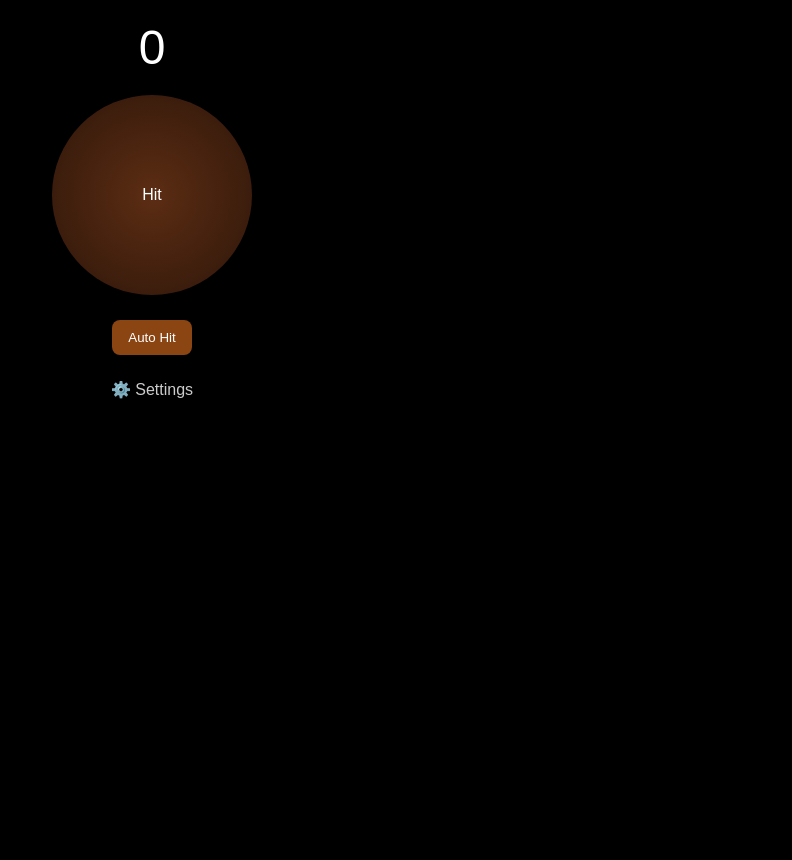
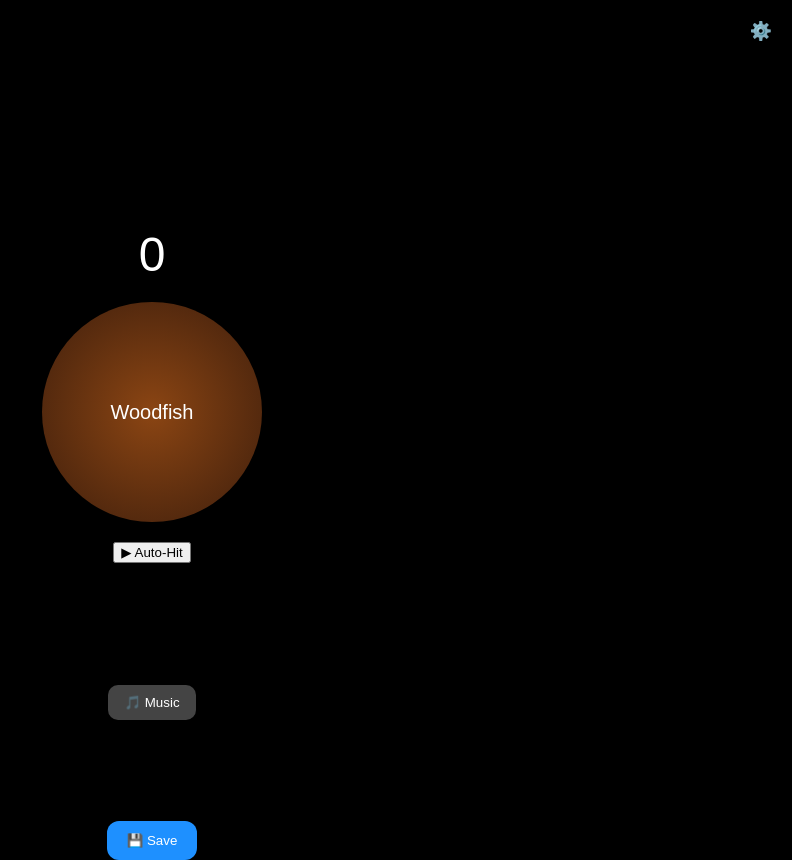
Before and after one commit to gaulogao/woodfish, a plain HTML site: page index.html in a window 1280 px wide. Shown: the whole page, without its empty margins (488-1280 px from the left). Before the commit the page ends 800 px from the top, so only its background shows below. Drawn offline with nearby package versions, Linux system fonts and the light colour scheme.

Commit message:
Update index.html

```diff
--- a/index.html
+++ b/index.html
@@ -6,44 +6,228 @@
   <meta name="viewport" content="width=device-width, initial-scale=1" />
   <script src="https://unpkg.com/react@18/umd/react.production.min.js" crossorigin></script>
   <script src="https://unpkg.com/react-dom@18/umd/react-dom.production.min.js" crossorigin></script>
-  <script src="https://unpkg.com/feather-icons"></script>
   <style>
-    body{margin:0;font-family:sans-serif;background:#000;color:#fff;text-align:center}
-    .woodfish{width:200px;height:200px;border-radius:50%;background:radial-gradient(circle,#5c2d13,#2e160a);margin:20px auto;display:flex;align-items:center;justify-content:center;color:#fff;cursor:pointer}
-    .counter{font-size:48px;margin:20px}
-    .jitter{animation:jitter 0.4s infinite alternate}
-    @keyframes jitter{from{transform:translateY(-1px)}to{transform:translateY(1px)}}
-    .btn{padding:10px 16px;margin:5px;border:none;border-radius:8px;cursor:pointer}
-    .btn-primary{background:#8B4513;color:#fff}
-    .btn-danger{background:#8B0000;color:#fff}
-    a{color:#ccc;text-decoration:none;display:block;margin-top:20px}
+    body {
+      margin: 0;
+      font-family: sans-serif;
+      background: #000;
+      color: #fff;
+      overflow: hidden;
+    }
+    .container {
+      display: flex;
+      flex-direction: column;
+      align-items: center;
+      justify-content: center;
+      height: 100vh;
+      position: relative;
+    }
+    .pray-words {
+      position: absolute;
+      top: 40px;
+      font-size: 20px;
+    }
+    .counter {
+      font-size: 48px;
+      margin-bottom: 10px;
+    }
+    .jitter {
+      animation: jitter 0.3s infinite alternate;
+    }
+    @keyframes jitter {
+      from { transform: translateY(-1px); }
+      to { transform: translateY(1px); }
+    }
+    .woodfish {
+      width: 220px;
+      height: 220px;
+      border-radius: 50%;
+      background: radial-gradient(circle, #8b4513, #3e1e0c);
+      display: flex;
+      align-items: center;
+      justify-content: center;
+      font-size: 20px;
+      margin: 10px;
+      cursor: pointer;
+      user-select: none;
+    }
+    .auto-switch {
+      margin: 10px;
+    }
+    .music-btn {
+      position: absolute;
+      bottom: 80px;
+      background: #444;
+      padding: 10px 16px;
+      border-radius: 10px;
+      border: none;
+      color: white;
+      cursor: pointer;
+    }
+    .save-btn {
+      position: absolute;
+      bottom: -60px;
+      background: #1e90ff;
+      padding: 12px 20px;
+      border-radius: 12px;
+      border: none;
+      color: white;
+      cursor: pointer;
+      transition: bottom 0.4s ease;
+    }
+    .save-btn.visible {
+      bottom: 20px;
+    }
+    .settings-link {
+      position: absolute;
+      top: 20px;
+      right: 20px;
+      color: #ccc;
+      text-decoration: none;
+      font-size: 18px;
+    }
   </style>
 </head>
 <body>
   <div id="root"></div>
   <script>
-    const {useState,useEffect,useRef} = React;
-    const STORAGE_KEY='@user_settings';
-    const defaultSettings={bgColor:'#000',language:'en',soundEnabled:true,hapticsEnabled:true,frequency:1,disarrayEnabled:false,showCounter:true,selectedMusic:'dabeizhou.mp3',prayWords:'',soundVolume:1,stopDuration:0,stopTimestamp:null};
-    function loadSettings(){try{const raw=localStorage.getItem(STORAGE_KEY);return raw?{...defaultSettings,...JSON.parse(raw)}:defaultSettings}catch(e){return defaultSettings}}
-    function saveSettings(p){localStorage.setItem(STORAGE_KEY,JSON.stringify(p))}
-    const MUSIC_TRACKS={'dabeizhou.mp3':"https://cdn.pixabay.com/download/audio/2022/03/15/audio_8e711a5f6d.mp3?filename=calm-meditation-110241.mp3",'guanshiyin.mp3':"https://cdn.pixabay.com/download/audio/2021/09/27/audio_6c50ccaa2a.mp3?filename=relaxing-meditation-10971.mp3"};
-    function useAudio(url,enabled,vol){const ref=useRef();useEffect(()=>{if(url){ref.current=new Audio(url);ref.current.loop=true}},[url]);useEffect(()=>{if(ref.current){ref.current.volume=vol}},[vol]);useEffect(()=>{if(!ref.current)return;if(enabled){ref.current.play().catch(()=>{})}else{ref.current.pause();ref.current.currentTime=0}},[enabled,url]);return ref}
-    function App(){const [settings,setSettings]=useState(loadSettings());const [count,setCount]=useState(Number(localStorage.getItem('count')||0));const [auto,setAuto]=useState(false);const timer=useRef();const startTime=useRef();
-      const player=useAudio(MUSIC_TRACKS[settings.selectedMusic],auto&&settings.soundEnabled,settings.soundVolume);
-      useEffect(()=>{document.body.style.background=settings.bgColor},[settings.bgColor]);
-      function hit(){setCount(c=>{localStorage.setItem('count',c+1);return c+1});if(settings.hapticsEnabled&&navigator.vibrate)navigator.vibrate(40)}
-      function startAuto(){startTime.current=Date.now();setAuto(true)}
-      function stopAuto(){setAuto(false);if(timer.current)clearInterval(timer.current)}
-      useEffect(()=>{if(!auto){if(timer.current)clearInterval(timer.current);return}hit();timer.current=setInterval(()=>{if(settings.stopDuration&&((Date.now()-startTime.current)/60000)>=settings.stopDuration)stopAuto();else if(settings.stopTimestamp&&Date.now()>=settings.stopTimestamp)stopAuto();else hit()},settings.frequency*1000);return()=>clearInterval(timer.current)},[auto,settings])
-      return React.createElement('div',null,
-        settings.prayWords&&React.createElement('div',null,settings.prayWords),
-        settings.showCounter&&React.createElement('div',{className:'counter'+(settings.disarrayEnabled?' jitter':'')},count),
-        React.createElement('div',{className:'woodfish',onClick:hit},'Hit'),
-        !auto?React.createElement('button',{className:'btn btn-primary',onClick:startAuto},'Auto Hit'):React.createElement('button',{className:'btn btn-danger',onClick:stopAuto},'Stop'),
-        React.createElement('a',{href:'settings.html'},'⚙️ Settings')
-      )}
-    ReactDOM.createRoot(document.getElementById('root')).render(React.createElement(App));
+    const { useState, useEffect, useRef } = React;
+
+    const STORAGE_KEY = "@user_settings";
+    const defaultSettings = {
+      bgColor: "#000",
+      language: "en",
+      soundEnabled: true,
+      hapticsEnabled: true,
+      frequency: 1,
+      disarrayEnabled: false,
+      showCounter: true,
+      selectedMusic: "dabeizhou.mp3",
+      prayWords: "",
+      soundVolume: 1,
+      stopDuration: 0,
+      stopTimestamp: null
+    };
+
+    function loadSettings() {
+      try {
+        const raw = localStorage.getItem(STORAGE_KEY);
+        return raw ? { ...defaultSettings, ...JSON.parse(raw) } : defaultSettings;
+      } catch {
+        return defaultSettings;
+      }
+    }
+
+    function saveSettings(p) {
+      localStorage.setItem(STORAGE_KEY, JSON.stringify(p));
+    }
+
+    const MUSIC_TRACKS = {
+      "dabeizhou.mp3": "https://cdn.pixabay.com/download/audio/2022/03/15/audio_8e711a5f6d.mp3?filename=calm-meditation-110241.mp3",
+      "guanshiyin.mp3": "https://cdn.pixabay.com/download/audio/2021/09/27/audio_6c50ccaa2a.mp3?filename=relaxing-meditation-10971.mp3"
+    };
+
+    function useAudio(url, enabled, vol) {
+      const ref = useRef();
+      useEffect(() => {
+        if (url) {
+          ref.current = new Audio(url);
+          ref.current.loop = true;
+        }
+      }, [url]);
+      useEffect(() => {
+        if (ref.current) ref.current.volume = vol;
+      }, [vol]);
+      useEffect(() => {
+        if (!ref.current) return;
+        if (enabled) {
+          ref.current.play().catch(() => {});
+        } else {
+          ref.current.pause();
+          ref.current.currentTime = 0;
+        }
+      }, [enabled, url]);
+      return ref;
+    }
+
+    function App() {
+      const [settings, setSettings] = useState(loadSettings());
+      const [count, setCount] = useState(Number(localStorage.getItem("count") || 0));
+      const [auto, setAuto] = useState(false);
+      const [showSave, setShowSave] = useState(false);
+
+      const timer = useRef();
+      const startTime = useRef();
+
+      const player = useAudio(
+        MUSIC_TRACKS[settings.selectedMusic],
+        auto && settings.soundEnabled,
+        settings.soundVolume
+      );
+
+      useEffect(() => {
+        document.body.style.background = settings.bgColor;
+      }, [settings.bgColor]);
+
+      function hit() {
+        setCount(c => {
+          localStorage.setItem("count", c + 1);
+          return c + 1;
+        });
+        if (settings.hapticsEnabled && navigator.vibrate) navigator.vibrate(40);
+      }
+
+      function startAuto() {
+        startTime.current = Date.now();
+        setAuto(true);
+      }
+
+      function stopAuto() {
+        setAuto(false);
+        if (timer.current) clearInterval(timer.current);
+      }
+
+      useEffect(() => {
+        if (!auto) {
+          if (timer.current) clearInterval(timer.current);
+          return;
+        }
+        hit();
+        timer.current = setInterval(() => {
+          if (
+            settings.stopDuration &&
+            (Date.now() - startTime.current) / 60000 >= settings.stopDuration
+          )
+            stopAuto();
+          else if (settings.stopTimestamp && Date.now() >= settings.stopTimestamp)
+            stopAuto();
+          else hit();
+        }, settings.frequency * 1000);
+        return () => clearInterval(timer.current);
+      }, [auto, settings]);
+
+      function handleUserTouch() {
+        setShowSave(true);
+        setTimeout(() => setShowSave(false), 3000);
+      }
+
+      return (
+        React.createElement("div", { className: "container", onClick: handleUserTouch },
+          React.createElement("a", { href: "settings.html", className: "settings-link" }, "⚙️"),
+          settings.prayWords && React.createElement("div", { className: "pray-words" }, settings.prayWords),
+          settings.showCounter &&
+            React.createElement("div", { className: "counter" + (settings.disarrayEnabled ? " jitter" : "") }, count),
+          React.createElement("div", { className: "woodfish", onClick: e => { e.stopPropagation(); hit(); } }, "Woodfish"),
+          !auto
+            ? React.createElement("button", { className: "auto-switch", onClick: startAuto }, "▶ Auto-Hit")
+            : React.createElement("button", { className: "auto-switch", onClick: stopAuto }, "⏹ Stop"),
+          React.createElement("button", { className: "music-btn" }, "🎵 Music"),
+          React.createElement("button", { className: "save-btn" + (showSave ? " visible" : "") }, "💾 Save")
+        )
+      );
+    }
+
+    ReactDOM.createRoot(document.getElementById("root")).render(React.createElement(App));
   </script>
 </body>
 </html>
```
